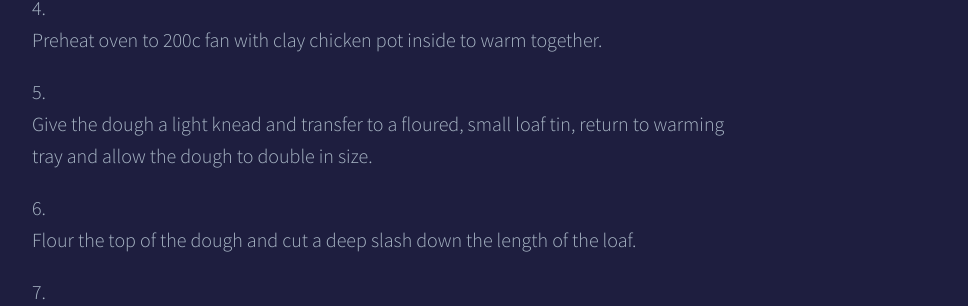
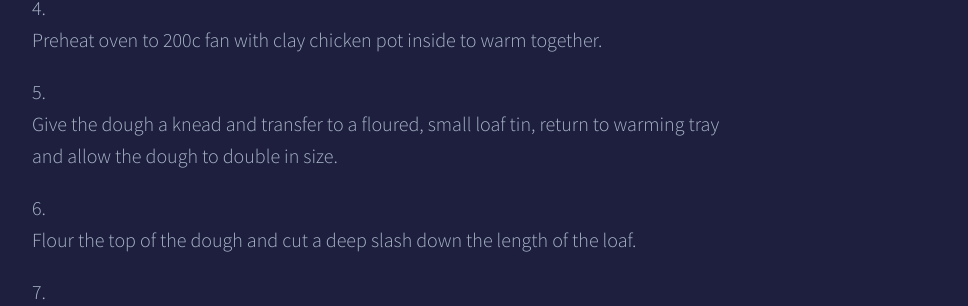
Before and after one commit to YaDryBug/yadrybug.github.io, a Jekyll site: the page built from _posts/2023-03-10-bread.markdown, in a window 1280 px wide. Shown: the part 910-1216 px from the top of the page, without its empty margins (248-1216 px from the left). Built offline with Jekyll 4.4.1, drawn with Linux system fonts in a browser that asks for light colours; some web fonts are replaced.

Commit message:
another tweak

```diff
--- a/_posts/2023-03-10-bread.markdown
+++ b/_posts/2023-03-10-bread.markdown
@@ -25,7 +25,7 @@ categories: experimental
 
 4. Preheat oven to 200c fan with clay chicken pot inside to warm together.
 
-5. Give the dough a light knead and transfer to a floured, small loaf tin, return to warming tray and allow the dough to double in size.
+5. Give the dough a knead and transfer to a floured, small loaf tin, return to warming tray and allow the dough to double in size.
 
 6. Flour the top of the dough and cut a deep slash down the length of the loaf.
 
```
